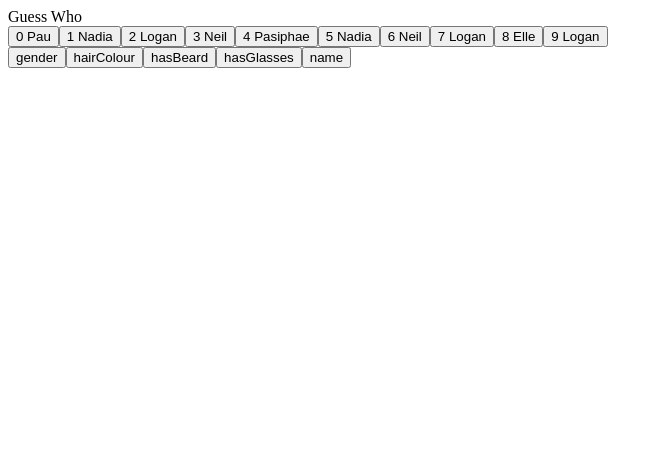
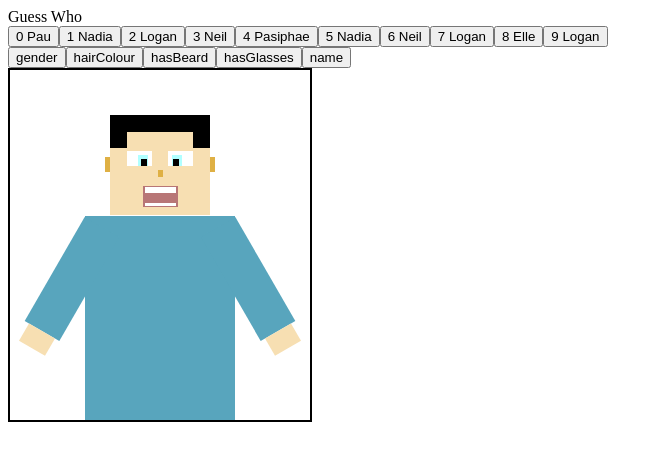
Before and after one commit to mgispert/guessWho, a plain HTML site: page index.html in a window 1280 px wide. Shown: the whole page, without its empty margins (0-663 px from the left). Drawn offline with Linux system fonts and the light colour scheme.

Commit message:
create male character

```diff
--- a/index.html
+++ b/index.html
@@ -12,6 +12,30 @@
     <div id="characters"></div>
     <div id="categories"></div>
     <div id="questions"></div>
+    <div class="character">
+      <div class="head">
+        <div class="hair black"></div>
+        <div class="eyes">
+          <div class="eye left">
+            <div class="iris blue"><div class="pupil"></div></div>
+          </div>
+          <div class="eye right">
+            <div class="iris blue"><div class="pupil"></div></div>
+          </div>
+        </div>
+        <div class="ears"></div>
+        <div class="nose"></div>
+        <div class="mouth"></div>
+      </div>
+      <div class="body">
+        <div class="arm left">
+          <div class="hand"></div>
+        </div>
+        <div class="arm right">
+          <div class="hand"></div>
+        </div>
+      </div>
+    </div>
     <script src="./main.js" tyle="text/javascript"></script>
   </body>
 </html>
--- a/styles.css
+++ b/styles.css
@@ -0,0 +1,213 @@
+.character {
+  width: 300px;
+  height: 350px;
+  border: solid black 2px;
+  position: relative;
+}
+/* Beginning of head */
+.head {
+  width: 100px;
+  height: 100px;
+  background-color: rgb(247, 223, 178);
+  position: absolute;
+  left: 0;
+  right: 0;
+  top: 45px;
+  margin: 0 auto;
+}
+
+.hair {
+  position: absolute;
+  border-style: solid;
+  border-width: 17px;
+  width: 66px;
+  border-bottom: none;
+  height: 16px;
+}
+
+.black {
+  border-color: black;
+}
+.blonde {
+  border-color: rgb(209, 209, 120);
+}
+
+.eyes {
+  position: absolute;
+  height: 20px;
+  width: 100%;
+  top: 36px;
+}
+
+.eye {
+  background-color: white;
+  width: 25px;
+  height: 15px;
+  position: absolute;
+}
+
+.eye.left {
+  left: 17px;
+}
+
+.eye.right {
+  right: 17px;
+}
+
+.iris {
+  position: absolute;
+  height: 11px;
+  width: 10px;
+  bottom: 0;
+}
+
+.left .iris {
+  right: 4px;
+}
+
+.right .iris {
+  left: 4px;
+}
+
+.iris.blue {
+  background-color: #b0ffff;
+}
+
+.pupil {
+  position: absolute;
+  bottom: 0;
+  height: 7px;
+  width: 6px;
+  background-color: black;
+}
+
+.right .pupil {
+  left: 1px;
+}
+
+.left .pupil {
+  right: 1px;
+}
+
+.ears:before {
+  content: "";
+  width: 5px;
+  height: 15px;
+  background-color: #dfb044;
+  position: absolute;
+  top: 42px;
+  left: -5px;
+}
+
+.ears:after {
+  content: "";
+  width: 5px;
+  height: 15px;
+  background-color: #dfb044;
+  position: absolute;
+  top: 42px;
+  right: -5px;
+}
+
+.nose {
+  position: absolute;
+  width: 5px;
+  height: 7px;
+  background-color: #dfb044;
+  top: 55px;
+  left: 0;
+  right: 0;
+  margin: 0 auto;
+}
+
+.mouth {
+  position: absolute;
+  width: 35px;
+  height: 21px;
+  bottom: 8px;
+  background-color: #b87676;
+  left: 0;
+  right: 0;
+  margin: 0 auto;
+}
+
+.mouth:before {
+  content: "";
+  width: 31px;
+  height: 6px;
+  position: absolute;
+  background-color: white;
+  left: 0;
+  right: 0;
+  margin: 0 auto;
+  top: 1px;
+}
+
+.mouth:after {
+  content: "";
+  width: 31px;
+  height: 3px;
+  position: absolute;
+  background-color: white;
+  left: 0;
+  right: 0;
+  margin: 0 auto;
+  bottom: 1px;
+}
+/* End of head */
+
+/* Beginning of body */
+.body {
+  position: absolute;
+  left: 0;
+  right: 0;
+  margin: 0 auto;
+  bottom: 0;
+  width: 150px;
+  height: 204px;
+  background-color: rgb(88, 165, 189);
+}
+
+.arm.left {
+  position: absolute;
+  left: -33px;
+  top: 3px;
+  background-color: #58a5bd;
+  width: 40px;
+  height: 120px;
+  transform: rotate(30deg);
+}
+
+.arm.right {
+  position: absolute;
+  right: -33px;
+  top: 3px;
+  background-color: #58a5bd;
+  width: 40px;
+  height: 120px;
+  transform: rotate(150deg);
+}
+
+.left .hand {
+  position: absolute;
+  background-color: #f7dfb2;
+  width: 30px;
+  height: 20px;
+  bottom: -20px;
+  left: 0;
+  right: 0;
+  margin: 0 auto;
+}
+
+.right .hand {
+  position: absolute;
+  background-color: #f7dfb2;
+  width: 30px;
+  height: 20px;
+  top: -20px;
+  left: 0;
+  right: 0;
+  margin: 0 auto;
+}
+
+/* End of body */
```
